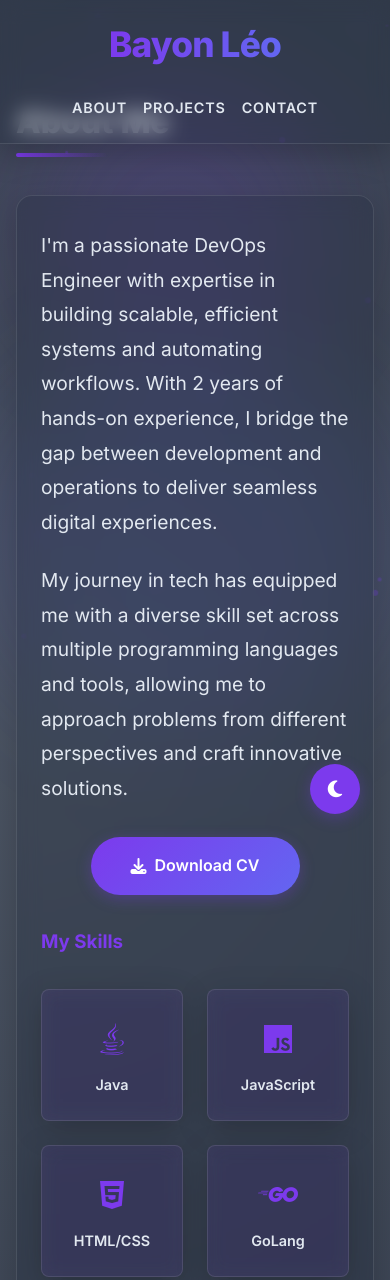
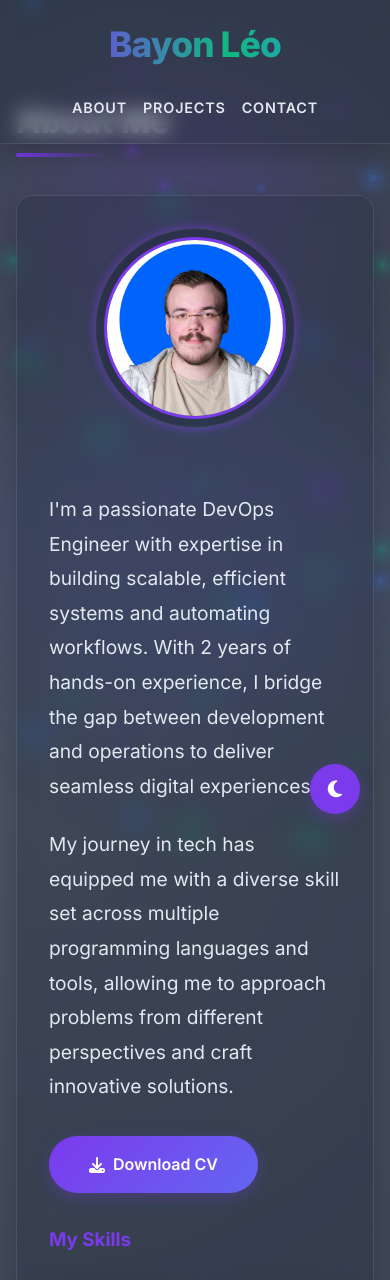
Before and after one commit to BayonLeo/BayonLeo.github.io, a plain HTML site: page index.html in a window 390 px wide. Shown: the top 1280 px of the page. Drawn offline with Linux system fonts and the light colour scheme.

Commit message:
ajout de plus de vie + photo

```diff
--- a/index.html
+++ b/index.html
@@ -17,6 +17,10 @@
       --button-hover-bg: #6d28d9; /* Darker purple */
       --glass-effect: rgba(30, 41, 59, 0.3); /* Glass effect color */
       --neon-glow: 0 0 10px rgba(124, 58, 237, 0.7); /* Neon glow effect */
+      --secondary-accent: #10b981; /* Emerald green */
+      --tertiary-accent: #3b82f6; /* Bright blue */
+      --pulse-effect: 0 0 15px rgba(124, 58, 237, 0.7),
+                  0 0 30px rgba(99, 102, 241, 0.5);
     }
 
     body.light-mode {
@@ -28,6 +32,8 @@
       --button-hover-bg: #4f46e5; /* Darker blue */
       --glass-effect: rgba(255, 255, 255, 0.5); /* Light glass effect */
       --neon-glow: 0 0 10px rgba(99, 102, 241, 0.5); /* Subtler glow */
+      --secondary-accent: #ef4444; /* Red */
+      --tertiary-accent: #f59e0b; /* Amber */
     }
 
     * {
@@ -561,6 +567,165 @@
     ::-webkit-scrollbar-thumb:hover {
       background: var(--button-hover-bg);
     }
+
+    /* About section layout */
+/* About section fixes */
+.about {
+  padding: 2rem;
+  max-width: 100%;
+  overflow: hidden;
+}
+
+.about-flex-container {
+  display: flex;
+  gap: 2rem;
+  align-items: center;
+  justify-content: space-between;
+  max-width: 100%;
+}
+
+.about-text-content {
+  flex: 1;
+  min-width: 0;
+  padding-right: 1rem;
+}
+
+.about-photo-container {
+  flex: 0 0 280px;
+  display: flex;
+  justify-content: center;
+}
+
+.photo-frame {
+  width: 250px;
+  height: 250px;
+  border-radius: 50%;
+  padding: 8px;
+  display: flex;
+  align-items: center;
+  justify-content: center;
+  box-shadow: var(--neon-glow);
+  transition: all 0.3s ease;
+}
+
+.profile-photo {
+  width: 100%;
+  height: 100%;
+  border-radius: 50%;
+  object-fit: cover;
+  border: 3px solid var(--accent-color);
+  transition: all 0.3s ease;
+}
+
+.cv-button-container {
+  margin-top: 2rem;
+}
+
+.skills-title {
+  margin-top: 2rem;
+  color: var(--accent-color);
+}
+
+/* Responsive adjustments */
+@media (max-width: 900px) {
+  .about-flex-container {
+    flex-direction: column;
+  }
+
+  .about-photo-container {
+    order: -1;
+    margin-bottom: 2rem;
+    flex: 0 0 auto;
+  }
+
+  .about-text-content {
+    padding-right: 0;
+  }
+
+  .photo-frame {
+    width: 200px;
+    height: 200px;
+  }
+  /* Add to your styles */
+@keyframes pulse {
+  0% { box-shadow: var(--neon-glow); }
+  50% { box-shadow: var(--pulse-effect); }
+  100% { box-shadow: var(--neon-glow); }
+}
+
+.glass:hover {
+  animation: pulse 2s infinite;
+}
+
+/* Add gradient borders */
+.skill-item {
+  position: relative;
+  overflow: hidden;
+}
+
+.skill-item::before {
+  content: '';
+  position: absolute;
+  top: -2px;
+  left: -2px;
+  right: -2px;
+  bottom: -2px;
+  background: linear-gradient(45deg,
+    var(--accent-color),
+    var(--secondary-accent),
+    var(--tertiary-accent));
+  z-index: -1;
+  border-radius: 0.5rem;
+  opacity: 0;
+  transition: opacity 0.3s ease;
+}
+
+.skill-item:hover::before {
+  opacity: 1;
+}
+
+.animated-gradient-text {
+  background: linear-gradient(90deg,
+    var(--accent-color),
+    var(--secondary-accent),
+    var(--tertiary-accent),
+    var(--accent-color));
+  background-size: 300% 300%;
+  -webkit-background-clip: text;
+  background-clip: text;
+  -webkit-text-fill-color: transparent;
+  animation: gradientShift 8s ease infinite;
+}
+
+@keyframes gradientShift {
+  0% { background-position: 0% 50%; }
+  50% { background-position: 100% 50%; }
+  100% { background-position: 0% 50%; }
+}
+
+.custom-cursor {
+  position: fixed;
+  width: 20px;
+  height: 20px;
+  border-radius: 50%;
+  background: rgba(124, 58, 237, 0.3);
+  border: 2px solid var(--accent-color);
+  pointer-events: none;
+  z-index: 9999;
+  transform: translate(-50%, -50%);
+  transition:
+    width 0.3s ease,
+    height 0.3s ease,
+    background 0.3s ease;
+}
+
+.cursor-active {
+  width: 40px;
+  height: 40px;
+  background: rgba(124, 58, 237, 0.1);
+}
+
+}
   </style>
 </head>
 <body>
@@ -573,7 +738,7 @@
 
   <!-- Glass morphism header -->
   <header id="header">
-    <h1>Bayon Léo</h1>
+    <h1 class="animated-gradient-text">Bayon Léo</h1>
     <nav>
       <a href="#about">About</a>
       <a href="#projects">Projects</a>
@@ -590,14 +755,23 @@
   <section id="about">
     <h2 class="section-title">About Me</h2>
     <div class="about glass">
+      <div class="about-flex-container">
+        <div class="about-text-content">
           <p>I'm a passionate <span class="highlight">DevOps Engineer</span> with expertise in building scalable, efficient systems and automating workflows. With 2 years of hands-on experience, I bridge the gap between development and operations to deliver seamless digital experiences.</p>
           <p>My journey in tech has equipped me with a diverse skill set across multiple programming languages and tools, allowing me to approach problems from different perspectives and craft innovative solutions.</p>
 
-      <!-- Download CV Button -->
-      <div style="margin-top: 2rem; text-align: center;">
-        <a href="CV-Leo-Bayon-Sanofi.pdf" download class="cta-btn" style="display: inline-flex; align-items: center;">
+          <div class="cv-button-container">
+            <a href="CV-Leo-Bayon-Sanofi.pdf" download class="cta-btn">
               <i class="fas fa-download" style="margin-right: 8px;"></i> Download CV
             </a>
+          </div>
+        </div>
+
+        <div class="about-photo-container">
+          <div class="photo-frame glass">
+            <img src="Fond-bleu-3-Léo-BAYON.jpg" alt="Bayon Léo" class="profile-photo">
+          </div>
+        </div>
       </div>
 
     <h3 style="margin-top: 2rem; color: var(--accent-color);">My Skills</h3>
@@ -723,20 +897,23 @@
     });
 
     // Create floating particles
+    // Modify your createParticles function
 function createParticles() {
   const particlesContainer = document.getElementById('particles');
-      const particleCount = 30;
+  const particleCount = 50; // Increased count
 
   for (let i = 0; i < particleCount; i++) {
     const particle = document.createElement('div');
     particle.classList.add('particle');
 
     // Random properties
-        const size = Math.random() * 5 + 2;
+    const size = Math.random() * 8 + 2;
     const posX = Math.random() * 100;
     const posY = Math.random() * 100;
     const delay = Math.random() * 5;
-        const duration = Math.random() * 10 + 10;
+    const duration = Math.random() * 15 + 10;
+    const colors = ['var(--accent-color)', 'var(--secondary-accent)', 'var(--tertiary-accent)'];
+    const randomColor = colors[Math.floor(Math.random() * colors.length)];
 
     particle.style.width = `${size}px`;
     particle.style.height = `${size}px`;
@@ -744,10 +921,35 @@
     particle.style.top = `${posY}%`;
     particle.style.animationDelay = `${delay}s`;
     particle.style.animationDuration = `${duration}s`;
+    particle.style.backgroundColor = randomColor;
+    particle.style.boxShadow = `0 0 ${size*2}px ${size}px ${randomColor.replace(')', ', 0.2)')}`;
 
     particlesContainer.appendChild(particle);
   }
 }
+
+// Custom cursor effect
+document.addEventListener('DOMContentLoaded', () => {
+  const cursor = document.createElement('div');
+  cursor.classList.add('custom-cursor');
+  document.body.appendChild(cursor);
+
+  document.addEventListener('mousemove', (e) => {
+    cursor.style.left = `${e.clientX}px`;
+    cursor.style.top = `${e.clientY}px`;
+  });
+
+  // Change cursor on interactive elements
+  const interactiveElements = document.querySelectorAll('a, button, .project-card');
+  interactiveElements.forEach(el => {
+    el.addEventListener('mouseenter', () => {
+      cursor.classList.add('cursor-active');
+    });
+    el.addEventListener('mouseleave', () => {
+      cursor.classList.remove('cursor-active');
+    });
+  });
+});
 
     // Initialize particles when page loads
     window.addEventListener('load', createParticles);
```
Also changed, not shown: Fond-bleu-3-Léo-BAYON.jpg (added). Lines whose indentation alone changed are shown as unchanged.
